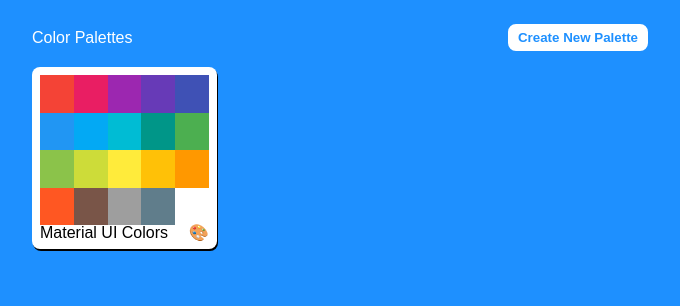
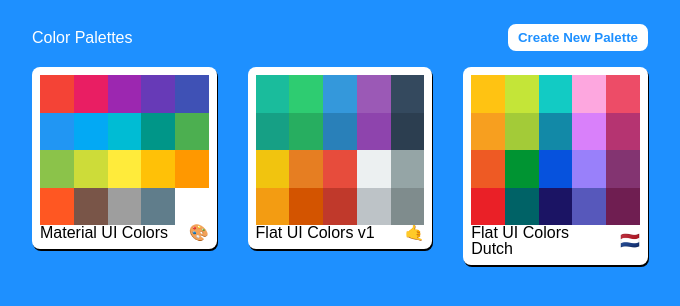
Before and after one commit to brentbess21/color-palette-app, a React (Create React App) app: page / in a window 1280 px wide. Shown: the top 306 px of the page, without its empty margins (300-980 px from the left). Built offline with nearby package versions, Linux system fonts and the light colour scheme.

Commit message:
some refactoring to clean up code and break into components. also added disable functionality to add color and random color so that no more than 20 colors can be added.

```diff
--- a/package.json
+++ b/package.json
@@ -26,6 +26,7 @@
     "axios": "^0.27.2",
     "chroma-js": "^2.4.2",
     "classnames": "^2.3.1",
+    "nanoid": "^4.0.0",
     "node-sass": "^7.0.1",
     "rc-slider": "^10.0.1",
     "react": "^18.2.0",
@@ -43,6 +44,7 @@
     "sass-loader": "^13.0.2",
     "sortablejs": "^1.15.0",
     "typescript": "^4.7.4",
+    "uuid": "^9.0.0",
     "web-vitals": "^2.1.4"
   },
   "scripts": {
--- /dev/null
+++ b/src/components/newPaletteHeader/NewPaletteHeader.tsx
@@ -0,0 +1,87 @@
+import React from 'react';
+import Toolbar from "@mui/material/Toolbar";
+import Box from "@mui/material/Box";
+import IconButton from "@mui/material/IconButton";
+import MenuIcon from "@mui/icons-material/Menu";
+import Typography from "@mui/material/Typography";
+import PopUpForm from "../popUpForm/PopUpForm";
+import { Button } from "@mui/material";
+import HomeIcon from "@mui/icons-material/Home";
+import {useNavigate} from "react-router";
+import CssBaseline from "@mui/material/CssBaseline";
+import {AppBarProps as MuiAppBarProps} from "@mui/material/AppBar/AppBar";
+import {styled} from "@mui/material/styles";
+import MuiAppBar from "@mui/material/AppBar";
+import { drawerWidth } from "../slideOutDrawer/SlideOutDrawer";
+
+interface NewPaletteHeaderProps {
+    handleDrawerOpen : ()=> void;
+    handleDrawerClose: ()=> void;
+    isDrawerOpen: boolean;
+    handlePopUpOpen: ()=> void;
+    handlePopUpClose: ()=> void;
+    isPopUpOpen: boolean;
+}
+
+
+interface AppBarProps extends MuiAppBarProps {
+    open?: boolean;
+}
+
+const AppBar = styled(MuiAppBar, {
+    shouldForwardProp: (prop) => prop !== 'open',
+})<AppBarProps>(({ theme, open }) => ({
+    transition: theme.transitions.create(['margin', 'width'], {
+        easing: theme.transitions.easing.sharp,
+        duration: theme.transitions.duration.leavingScreen,
+    }),
+    ...(open && {
+        width: `calc(100% - ${drawerWidth}px)`,
+        marginLeft: `${drawerWidth}px`,
+        transition: theme.transitions.create(['margin', 'width'], {
+            easing: theme.transitions.easing.easeOut,
+            duration: theme.transitions.duration.enteringScreen,
+        }),
+    }),
+}));
+
+const NewPaletteHeader : React.FC<NewPaletteHeaderProps> = (props: NewPaletteHeaderProps) : React.ReactElement => {
+    let navigate = useNavigate();
+    return (
+        <Box>
+            <CssBaseline />
+            <AppBar position="fixed" open={props.isDrawerOpen}>
+                <Toolbar sx={{display: 'flex', justifyContent: 'space-between' }}>
+                    <Box sx={{display: 'flex', alignItems: 'center'}}>
+                        <IconButton
+                            color="inherit"
+                            aria-label="open drawer"
+                            onClick={props.handleDrawerOpen}
+                            edge="start"
+                            sx={{ mr: 2, ...(props.isDrawerOpen && { display: 'none' }) }}
+                        >
+                            <MenuIcon />
+                        </IconButton>
+                        <Typography onClick={()=>navigate('/')} variant="h6" noWrap component="div">
+                            Create New Palette
+                        </Typography>
+                    </Box>
+                    <Box>
+                        <PopUpForm isPopUpOpen={props.isPopUpOpen} handlePopUpClose={props.handlePopUpClose} />
+                        <Button variant={'contained'} color={'secondary'} onClick={props.handlePopUpOpen}>Save Palette</Button>
+                        <IconButton
+                            color={'inherit'}
+                            aria-label={'home button'}
+                            onClick={()=>navigate('/')}
+                            sx={{marginLeft: 4}}
+                        >
+                            <HomeIcon />
+                        </IconButton>
+                    </Box>
+                </Toolbar>
+            </AppBar>
+        </Box>
+    )
+}
+
+export default NewPaletteHeader;
--- a/src/pages/newPalettePage/NewPalettePage.tsx
+++ b/src/pages/newPalettePage/NewPalettePage.tsx
@@ -4,8 +4,6 @@
 import ColorPicker from "../../components/colorPicker/ColorPicker";
 import {connect} from "react-redux";
 import DraggableColorList from "../../components/draggableColorList/DraggableColorList";
-import { SortEnd, SortEvent } from "react-sortable-hoc";
-import { arrayMoveImmutable } from 'array-move'
 import {setColorOrder} from "../../state/actions/colorsActions";
 
 interface NewPalettePageStateProps {
--- a/src/seedColors.ts
+++ b/src/seedColors.ts
@@ -24,62 +24,62 @@
             {id:'grey', name: "grey", color: "#9E9E9E" },
             {id: 'bluegrey',  name: "bluegrey", color: "#607D8B" }
         ]
+    },
+    {
+        paletteName: "Flat UI Colors v1",
+        id: "flat-ui-colors-v1",
+        emoji: "🤙",
+        colors: [
+            {id:'Turquoise', name: "Turquoise", color: "#1abc9c" },
+            {id:'Emerald', name: "Emerald", color: "#2ecc71" },
+            {id:'PeterRiver', name: "PeterRiver", color: "#3498db" },
+            {id:'Amethyst', name: "Amethyst", color: "#9b59b6" },
+            {id:'WetAsphalt', name: "WetAsphalt", color: "#34495e" },
+            {id:'GreenSea', name: "GreenSea", color: "#16a085" },
+            {id:'Nephritis', name: "Nephritis", color: "#27ae60" },
+            {id:'BelizeHole', name: "BelizeHole", color: "#2980b9" },
+            {id:'Wisteria', name: "Wisteria", color: "#8e44ad" },
+            {id:'MidnightBlue', name: "MidnightBlue", color: "#2c3e50" },
+            {id:'SunFlower', name: "SunFlower", color: "#f1c40f" },
+            {id:'Carrot', name: "Carrot", color: "#e67e22" },
+            {id:'Alizarin', name: "Alizarin", color: "#e74c3c" },
+            {id:'Clouds', name: "Clouds", color: "#ecf0f1" },
+            {id:'Concrete', name: "Concrete", color: "#95a5a6" },
+            {id:'Orange', name: "Orange", color: "#f39c12" },
+            {id:'Pumpkin', name: "Pumpkin", color: "#d35400" },
+            {id:'Pomegranate', name: "Pomegranate", color: "#c0392b" },
+            {id:'Silver', name: "Silver", color: "#bdc3c7" },
+            {id:'Asbestos', name: "Asbestos", color: "#7f8c8d" }
+        ]
+    },
+    {
+        paletteName: "Flat UI Colors Dutch",
+        id: "flat-ui-colors-dutch",
+        emoji: "🇳🇱",
+        colors: [
+            {id:'Sunflower', name: "Sunflower", color: "#FFC312" },
+            {id:'Energos', name: "Energos", color: "#C4E538" },
+            {id:'BlueMartina', name: "BlueMartina", color: "#12CBC4" },
+            {id:'LavenderRose', name: "LavenderRose", color: "#FDA7DF" },
+            {id:'BaraRose', name: "BaraRose", color: "#ED4C67" },
+            {id:'RadiantYellow', name: "RadiantYellow", color: "#F79F1F" },
+            {id:'AndroidGreen', name: "AndroidGreen", color: "#A3CB38" },
+            {id:'MediterraneanSea', name: "MediterraneanSea", color: "#1289A7" },
+            {id:'LavenderTea', name: "LavenderTea", color: "#D980FA" },
+            {id:'VerryBerry', name: "VerryBerry", color: "#B53471" },
+            {id:'PuffinsBill', name: "PuffinsBill", color: "#EE5A24" },
+            {id:'PixelatedGrass', name: "PixelatedGrass", color: "#009432" },
+            {id:'MerchantMarineBlue', name: "MerchantMarineBlue", color: "#0652DD" },
+            {id:'ForgottenPurple', name: "ForgottenPurple", color: "#9980FA" },
+            {id:'HollyHock', name: "HollyHock", color: "#833471" },
+            {id:'RedPigment', name: "RedPigment", color: "#EA2027" },
+            {id:'TurkishAqua', name: "TurkishAqua", color: "#006266" },
+            {id:'2000LeaguesUnderTheSea', name: "20000LeaguesUnderTheSea", color: "#1B1464" },
+            {id:'CircumorbitalRing', name: "CircumorbitalRing", color: "#5758BB" },
+            {id:'MagentaPurple', name: "MagentaPurple", color: "#6F1E51" }
+        ]
     }
     // ,
-    // {
-    //     paletteName: "Flat UI Colors v1",
-    //     id: "flat-ui-colors-v1",
-    //     emoji: "🤙",
-    //     colors: [
-    //         { name: "Turquoise", color: "#1abc9c" },
-    //         { name: "Emerald", color: "#2ecc71" },
-    //         { name: "PeterRiver", color: "#3498db" },
-    //         { name: "Amethyst", color: "#9b59b6" },
-    //         { name: "WetAsphalt", color: "#34495e" },
-    //         { name: "GreenSea", color: "#16a085" },
-    //         { name: "Nephritis", color: "#27ae60" },
-    //         { name: "BelizeHole", color: "#2980b9" },
-    //         { name: "Wisteria", color: "#8e44ad" },
-    //         { name: "MidnightBlue", color: "#2c3e50" },
-    //         { name: "SunFlower", color: "#f1c40f" },
-    //         { name: "Carrot", color: "#e67e22" },
-    //         { name: "Alizarin", color: "#e74c3c" },
-    //         { name: "Clouds", color: "#ecf0f1" },
-    //         { name: "Concrete", color: "#95a5a6" },
-    //         { name: "Orange", color: "#f39c12" },
-    //         { name: "Pumpkin", color: "#d35400" },
-    //         { name: "Pomegranate", color: "#c0392b" },
-    //         { name: "Silver", color: "#bdc3c7" },
-    //         { name: "Asbestos", color: "#7f8c8d" }
-    //     ]
-    // },
-    // {
-    //     paletteName: "Flat UI Colors Dutch",
-    //     id: "flat-ui-colors-dutch",
-    //     emoji: "🇳🇱",
-    //     colors: [
-    //         { name: "Sunflower", color: "#FFC312" },
-    //         { name: "Energos", color: "#C4E538" },
-    //         { name: "BlueMartina", color: "#12CBC4" },
-    //         { name: "LavenderRose", color: "#FDA7DF" },
-    //         { name: "BaraRose", color: "#ED4C67" },
-    //         { name: "RadiantYellow", color: "#F79F1F" },
-    //         { name: "AndroidGreen", color: "#A3CB38" },
-    //         { name: "MediterraneanSea", color: "#1289A7" },
-    //         { name: "LavenderTea", color: "#D980FA" },
-    //         { name: "VerryBerry", color: "#B53471" },
-    //         { name: "PuffinsBill", color: "#EE5A24" },
-    //         { name: "PixelatedGrass", color: "#009432" },
-    //         { name: "MerchantMarineBlue", color: "#0652DD" },
-    //         { name: "ForgottenPurple", color: "#9980FA" },
-    //         { name: "HollyHock", color: "#833471" },
-    //         { name: "RedPigment", color: "#EA2027" },
-    //         { name: "TurkishAqua", color: "#006266" },
-    //         { name: "20000LeaguesUnderTheSea", color: "#1B1464" },
-    //         { name: "CircumorbitalRing", color: "#5758BB" },
-    //         { name: "MagentaPurple", color: "#6F1E51" }
-    //     ]
-    // },
     // {
     //     paletteName: "Flat UI Colors American",
     //     id: "flat-ui-colors-american",
```
Also changed, not shown: src/components/colorPicker/ColorPicker.tsx (+15 -3 lines), src/components/slideOutDrawer/SlideOutDrawer.tsx (+15 -63 lines), src/components/newPaletteHeader/NewPaletteHeader.scss (added), 1 other file (tests, documents, lock files or other folders).
